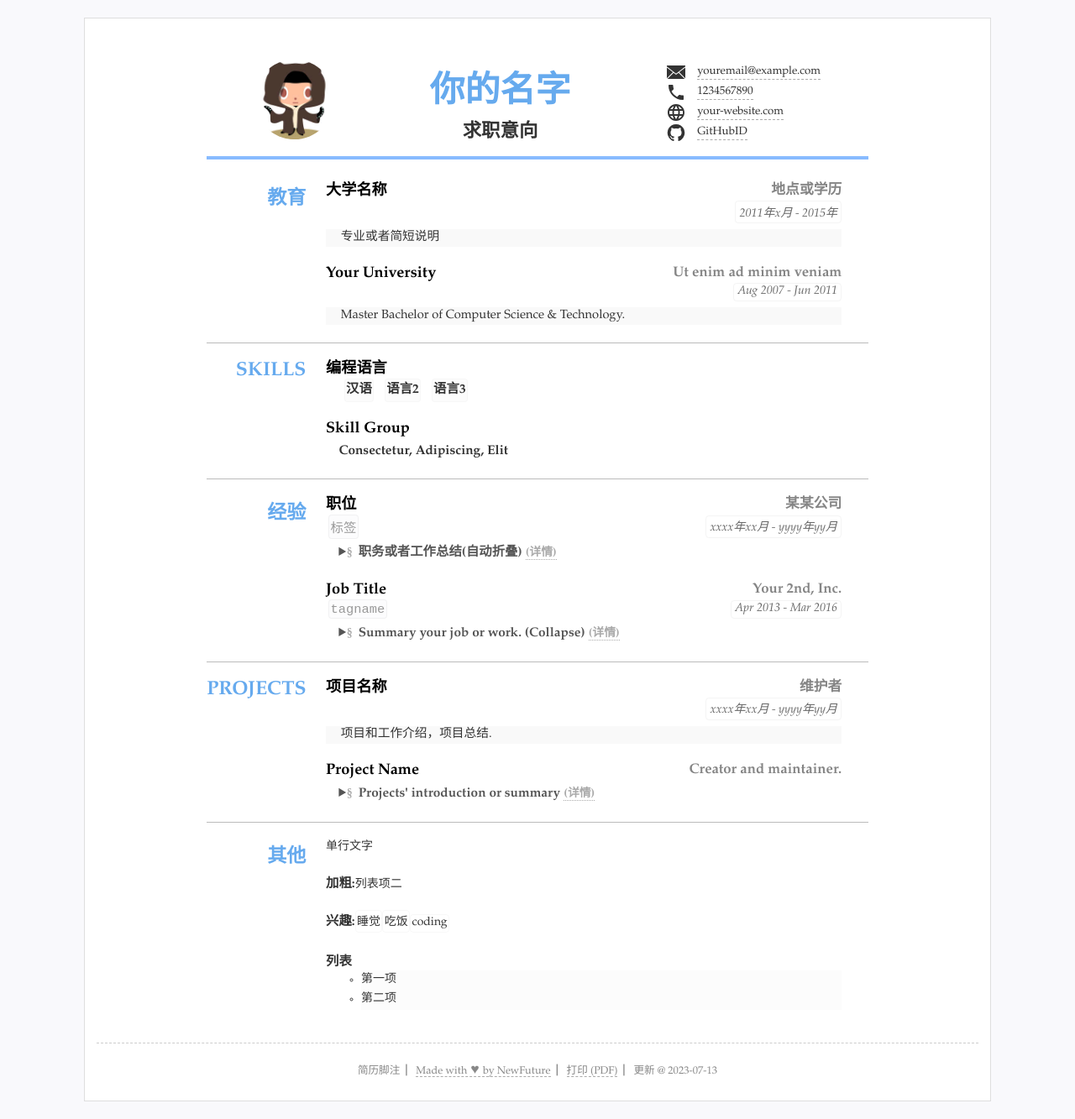
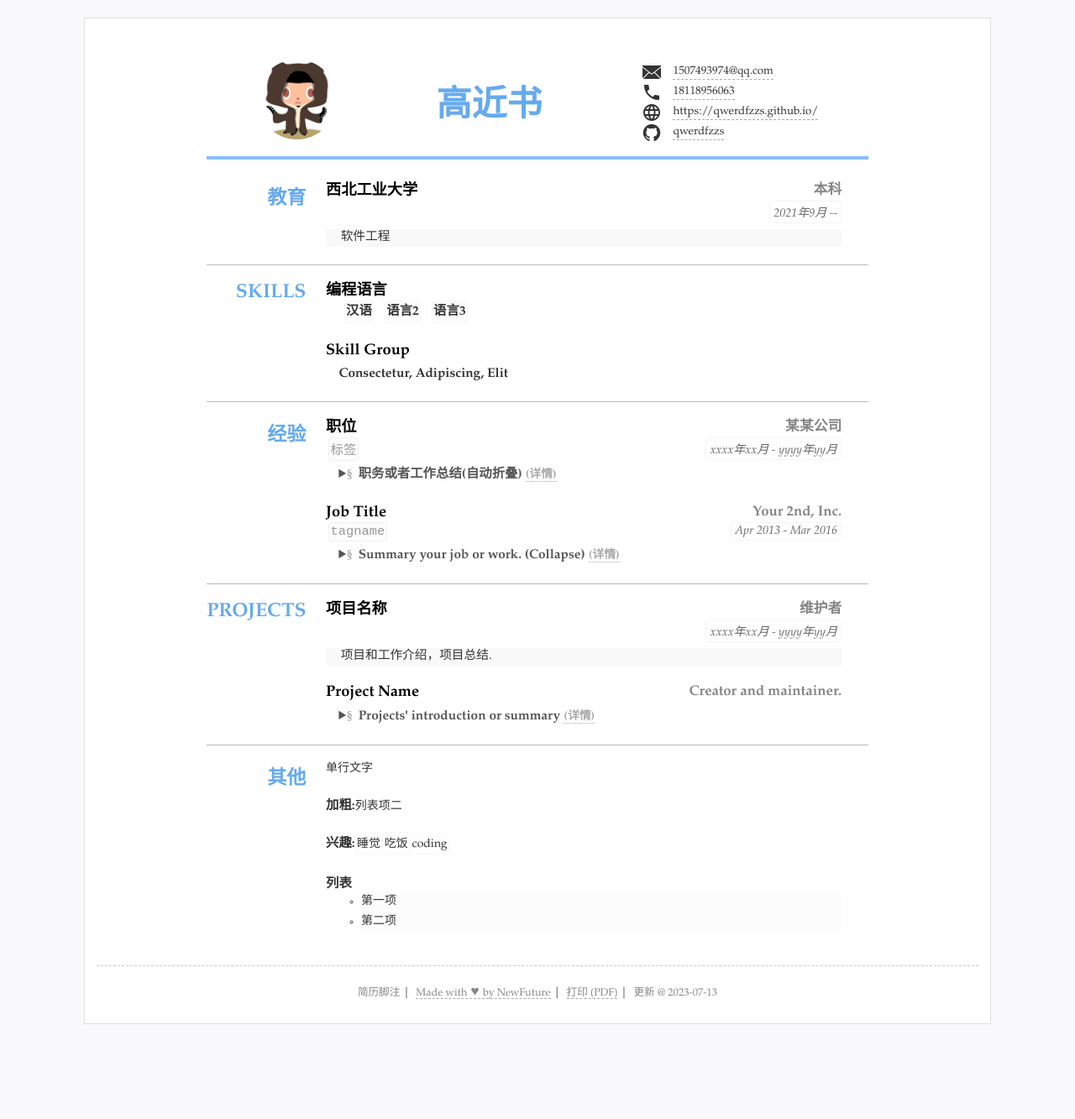
Before and after one commit to qwerdfzzs/qwerdfzzs.github.io, a Jekyll site: the page built from index.html, in a window 1280 px wide. Shown: the whole page at 84% size. Built offline with Jekyll 4.4.1, drawn with Linux system fonts in a browser that asks for light colours; after the commit the page ends 1241 px from its top, so only the background shows below that.

Commit message:
Update resume.yml

```diff
--- a/_data/resume.yml
+++ b/_data/resume.yml
@@ -1,24 +1,24 @@
 # 数据格式可以为 yaml(文件以.yml结尾) 或者json(文件以.json结尾)
 # 如果YAML格式的数据请先检查格式是否有误，可选检查工具 http://www.yamllint.com
 
-title: "简历标题"
+title: "简历--高近书"
 lang: "zh" #语言设置 zh表示中文 en 表示英语
-name: "你的名字"
-jobtitle: "求职意向" #可空不显示
+name: "高近书"
+# jobtitle: "求职意向" #可空不显示
 photo: "assets/img/photo.jpg" #照片可空，不显示
 
 #联系方式
 contact: #联系方式连接等3~5行
-- text: "youremail@example.com" #文本内容
+- text: "1507493974@qq.com" #文本内容
   href: 'mailto:youremail@example.com' #链接，无链接则空
   icon: 'icons/email.svg' #图标 svg文件
-- text: "1234567890"
+- text: "18118956063"
   href: 'tel:1234567890'
   icon: 'icons/phone.svg'
-- text: "your-website.com"
+- text: "https://qwerdfzzs.github.io/"
   href: 'http://your-website.com'
   icon: 'icons/web.svg'
-- text: "GitHubID"
+- text: "qwerdfzzs"
   href: 'https://github.com/NewFuture'
   icon: "icons/github.svg"
   attr: 'target="_blank"' #新标签页打开
@@ -30,14 +30,14 @@ main: #简历主要内容，
 - type: education #类别为ID
   name: 教育 #显示名称，空则使用type
   content: #内容基本格式 标题-副标题-日期-详细内容 (都允许空)
-  - title: 大学名称
-    duration: "2011年x月 - 2015年"
-    sub: 地点或学历
-    detail: 专业或者简短说明
-  - title: Your University
-    duration: Aug 2007 - Jun 2011
-    sub: Ut enim ad minim veniam
-    detail: Master Bachelor of Computer Science & Technology.
+  - title: 西北工业大学
+    duration: "2021年9月 --"
+    sub: 本科
+    detail: 软件工程
+#  - title: Your University
+#    duration: Aug 2007 - Jun 2011
+ #   sub: Ut enim ad minim veniam
+ #   detail: Master Bachelor of Computer Science & Technology.
 
 - type: skills
   # name: "技能"
```
